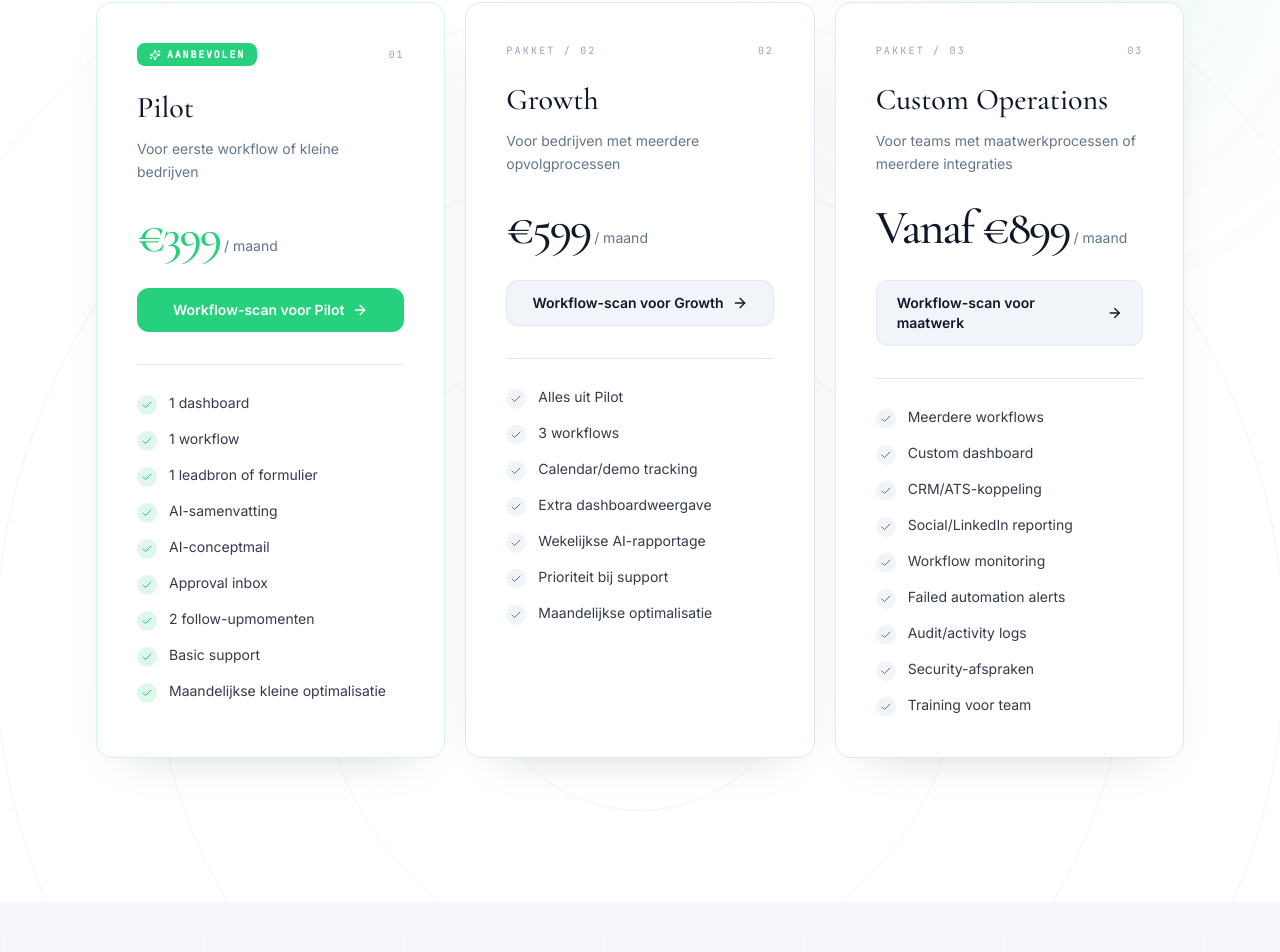
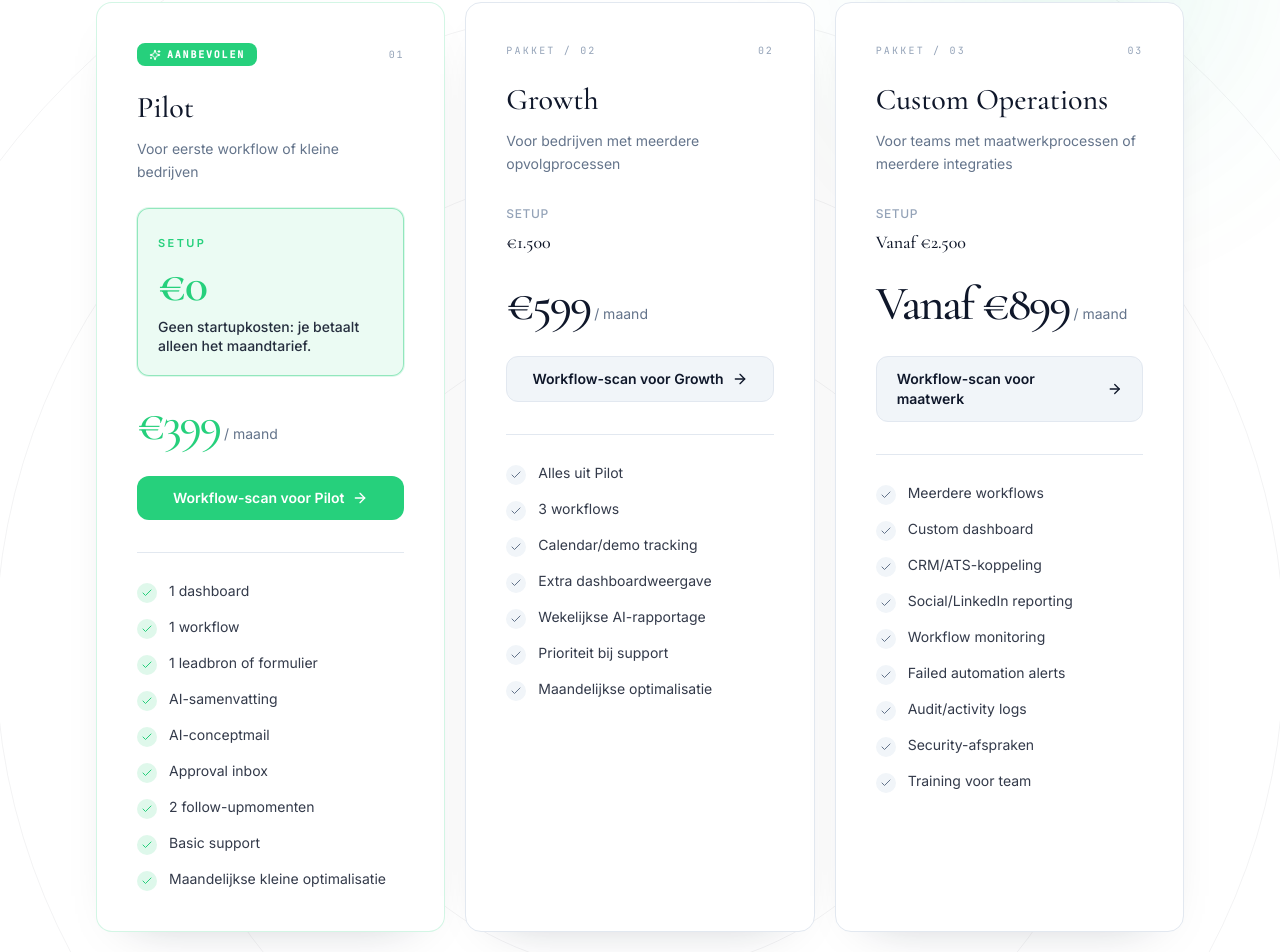
Before and after one commit to Consultium-AI/flowgen-ai, a Next.js app: page /diensten in a window 1280 px wide. Shown: the part 935-1887 px from the top of the page. Built offline with nearby package versions, Linux system fonts and the light colour scheme.

Commit message:
feat(pricing): prominente Pilot €0-setup op homepage en diensten
Co-authored-by: Cursor <cursoragent@cursor.com>

```diff
--- a/components/diensten/ServicesContent.tsx
+++ b/components/diensten/ServicesContent.tsx
@@ -4,6 +4,7 @@ import Link from "next/link";
 import { motion } from "framer-motion";
 import { ArrowRight, Check, Sparkles } from "lucide-react";
 import { MagneticButton } from "@/components/ui/MagneticButton";
+import { PricingSetup } from "@/components/ui/PricingSetup";
 import { ScrollReveal } from "@/components/ui/ScrollReveal";
 import { SectionBackground } from "@/components/ui/SectionBackground";
 import { SERVICES, WORKFLOW } from "@/lib/content";
@@ -185,7 +186,9 @@ function ServiceCard({
           {service.description}
         </p>
 
-        <div className="mt-7 flex items-baseline gap-1">
+        <PricingSetup setup={service.setup} featured={service.featured} />
+
+        <div className="mt-6 flex items-baseline gap-1">
           <span
             className={cn(
               "font-display display-tight text-4xl font-medium sm:text-5xl",
--- a/components/home/Services.tsx
+++ b/components/home/Services.tsx
@@ -5,6 +5,7 @@ import { motion } from "framer-motion";
 import { ArrowRight, Check, Sparkles } from "lucide-react";
 import { ScrollReveal } from "@/components/ui/ScrollReveal";
 import { SectionBackground } from "@/components/ui/SectionBackground";
+import { PricingSetup } from "@/components/ui/PricingSetup";
 import { SectionHeading } from "@/components/ui/SectionHeading";
 import { PRICING } from "@/lib/content";
 import { cn } from "@/lib/utils";
@@ -55,15 +56,7 @@ export function Services() {
                   {service.description}
                 </p>
 
-                {/* Setup cost */}
-                <div className="mt-6">
-                  <span className="text-xs font-medium uppercase tracking-wider text-muted-soft">
-                    Setup
-                  </span>
-                  <div className="mt-1 font-display text-lg font-medium text-ink">
-                    {service.setup}
-                  </div>
-                </div>
+                <PricingSetup setup={service.setup} featured={service.featured} />
 
                 {/* Monthly price */}
                 <div className="mt-4 flex items-baseline gap-1">
--- /dev/null
+++ b/components/ui/PricingSetup.tsx
@@ -0,0 +1,34 @@
+type PricingSetupProps = {
+  setup: string;
+  featured?: boolean;
+};
+
+/** Highlights Pilot-style €0 setup when paired with the featured tier card. */
+export function PricingSetup({ setup, featured }: PricingSetupProps) {
+  const zeroFeaturedPilotStyle = setup === "\u20ac0" && featured;
+
+  if (zeroFeaturedPilotStyle) {
+    return (
+      <div className="mt-6 rounded-xl border border-accent/45 bg-accent/[0.09] px-4 py-4 ring-1 ring-accent/15 sm:px-5 sm:py-5">
+        <span className="text-[11px] font-semibold uppercase tracking-[0.22em] text-accent">
+          Setup
+        </span>
+        <p className="mt-2 font-display text-4xl font-semibold tracking-tight text-accent sm:text-5xl">
+          {setup}
+        </p>
+        <p className="mt-2 max-w-[18rem] text-sm font-medium leading-snug text-ink/90">
+          Geen startupkosten: je betaalt alleen het maandtarief.
+        </p>
+      </div>
+    );
+  }
+
+  return (
+    <div className="mt-6">
+      <span className="text-xs font-medium uppercase tracking-wider text-muted-soft">
+        Setup
+      </span>
+      <div className="mt-1 font-display text-lg font-medium text-ink">{setup}</div>
+    </div>
+  );
+}
```
